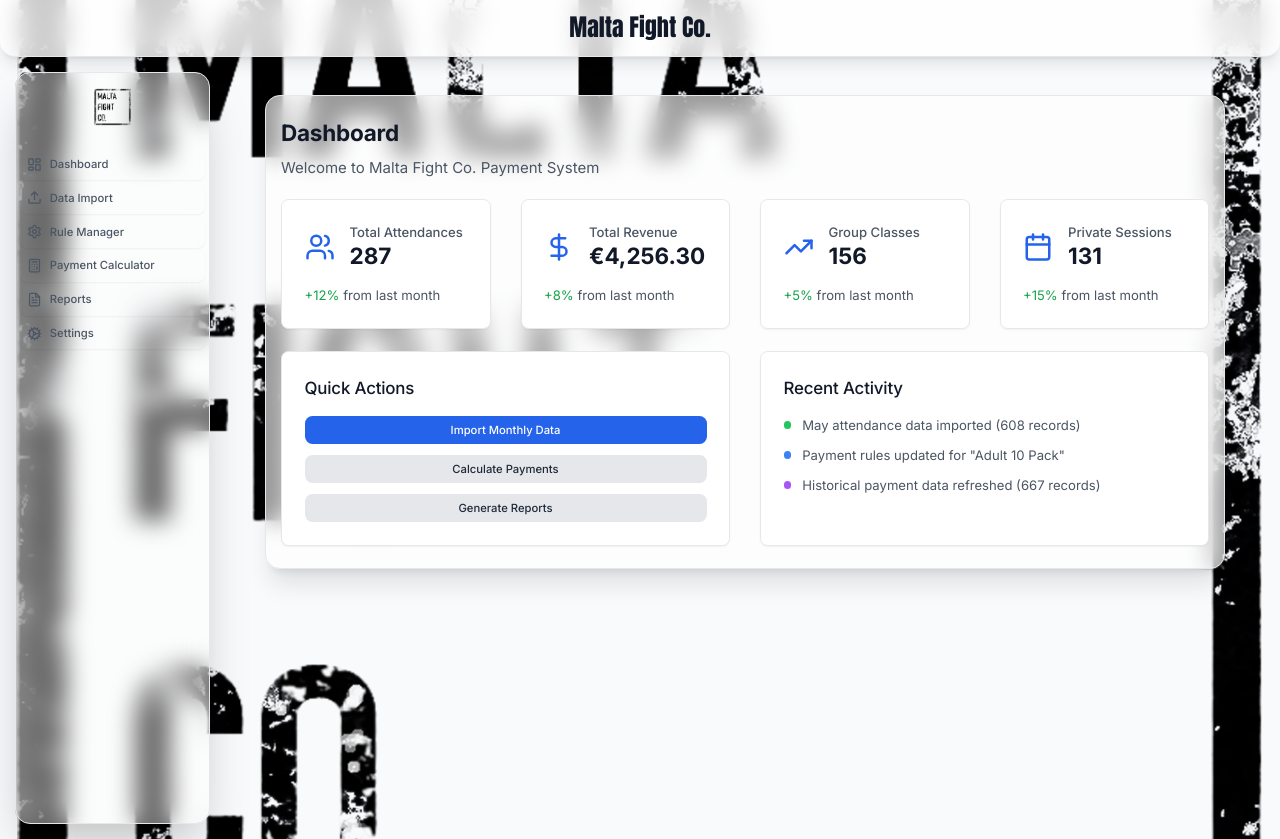
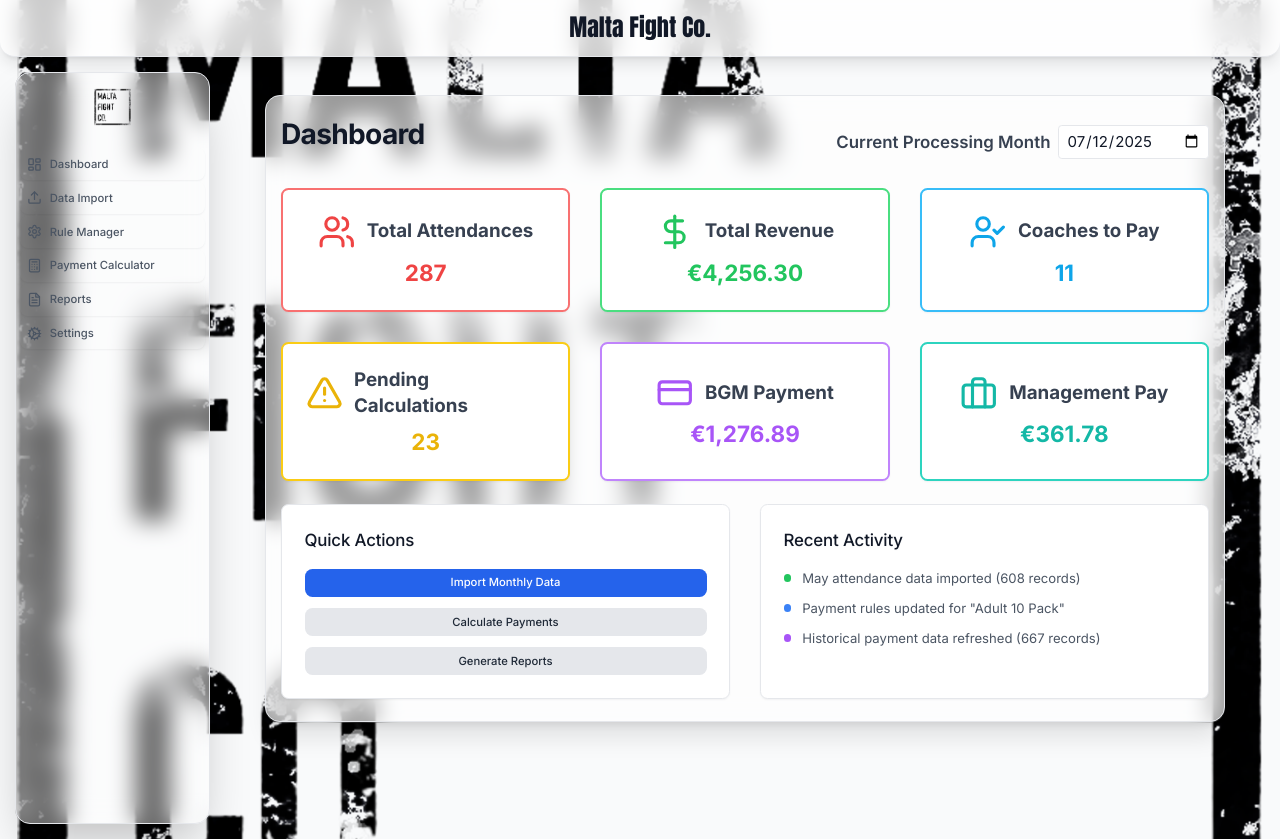
Before and after one commit to Appsbydare/mfc-payment-system, a React (Vite) app: page / in a window 1280 px wide. Built offline with nearby package versions, Linux system fonts and the light colour scheme.

Commit message:
Update: font size, dashboard spacing, and header enhancements

```diff
--- a/src/components/layout/Header.tsx
+++ b/src/components/layout/Header.tsx
@@ -1,13 +1,6 @@
 import React from 'react'
-import { useSelector, useDispatch } from 'react-redux'
-import { Moon, Sun, Bell, User } from 'lucide-react'
-import { toggleDarkMode } from '@store/uiSlice'
-import { RootState } from '@store/index'
 
 const Header: React.FC = () => {
-  const dispatch = useDispatch()
-  const isDarkMode = useSelector((state: RootState) => state.ui.isDarkMode)
-
   return (
     <header className="w-full bg-white/80 dark:bg-gray-900/80 shadow-lg rounded-b-2xl border-b border-gray-200 dark:border-gray-700 backdrop-blur-md">
       <div className="flex items-center justify-center px-6 py-3 min-h-[56px] gap-1.5">
--- a/src/pages/Dashboard.tsx
+++ b/src/pages/Dashboard.tsx
@@ -1,80 +1,99 @@
-import React from 'react'
-import { Users, DollarSign, TrendingUp, Calendar } from 'lucide-react'
+import React, { useState } from 'react'
+import { Users, DollarSign, TrendingUp, Calendar, UserCheck, AlertTriangle, CreditCard, Briefcase } from 'lucide-react'
 
 const Dashboard: React.FC = () => {
+  // Processing month state
+  const [processingMonth, setProcessingMonth] = useState<string>(() => {
+    const now = new Date()
+    return now.toISOString().slice(0, 10)
+  })
+
+  // Stat cards data
   const stats = [
     {
       name: 'Total Attendances',
       value: '287',
-      change: '+12%',
-      changeType: 'positive',
+      color: 'text-red-500',
+      border: 'border-red-400',
       icon: Users,
+      labelClass: 'text-2xl font-extrabold',
     },
     {
       name: 'Total Revenue',
       value: '€4,256.30',
-      change: '+8%',
-      changeType: 'positive',
+      color: 'text-green-500',
+      border: 'border-green-400',
       icon: DollarSign,
+      labelClass: 'text-2xl font-extrabold',
     },
     {
-      name: 'Group Classes',
-      value: '156',
-      change: '+5%',
-      changeType: 'positive',
-      icon: TrendingUp,
+      name: 'Coaches to Pay',
+      value: '11',
+      color: 'text-sky-500',
+      border: 'border-sky-400',
+      icon: UserCheck,
+      labelClass: 'text-2xl font-extrabold',
     },
     {
-      name: 'Private Sessions',
-      value: '131',
-      change: '+15%',
-      changeType: 'positive',
-      icon: Calendar,
+      name: 'Pending Calculations',
+      value: '23',
+      color: 'text-yellow-500',
+      border: 'border-yellow-400',
+      icon: AlertTriangle,
+      labelClass: 'text-2xl font-extrabold',
+    },
+    {
+      name: 'BGM Payment',
+      value: '€1,276.89',
+      color: 'text-purple-500',
+      border: 'border-purple-400',
+      icon: CreditCard,
+      labelClass: 'text-2xl font-extrabold',
+    },
+    {
+      name: 'Management Pay',
+      value: '€361.78',
+      color: 'text-teal-500',
+      border: 'border-teal-400',
+      icon: Briefcase,
+      labelClass: 'text-2xl font-extrabold',
     },
   ]
 
   return (
     <div className="space-y-6">
-      <div>
-        <h1 className="text-2xl font-bold text-gray-900 dark:text-white">
-          Dashboard
-        </h1>
-        <p className="text-gray-600 dark:text-gray-400">
-          Welcome to Malta Fight Co. Payment System
-        </p>
+      {/* Processing Month Selector */}
+      <div className="flex items-center justify-between">
+        <h1 className="text-3xl font-extrabold text-gray-900 dark:text-white tracking-tight">Dashboard</h1>
+        <div className="flex items-center gap-2">
+          <span className="font-semibold text-lg text-gray-700 dark:text-gray-200">Current Processing Month</span>
+          <input
+            type="date"
+            className="border rounded px-2 py-1 text-base"
+            value={processingMonth}
+            onChange={e => setProcessingMonth(e.target.value)}
+            style={{ minWidth: 140 }}
+          />
+        </div>
       </div>
 
-      <div className="grid grid-cols-1 md:grid-cols-2 lg:grid-cols-4 gap-8">
+      {/* Stat Cards */}
+      <div className="grid grid-cols-1 md:grid-cols-2 lg:grid-cols-3 xl:grid-cols-3 gap-8">
         {stats.map((stat) => (
           <div
             key={stat.name}
-            className="bg-white dark:bg-gray-800 rounded-lg shadow-sm border border-gray-200 dark:border-gray-700 p-6"
+            className={`bg-white dark:bg-gray-800 rounded-lg shadow-sm border-2 p-6 flex flex-col items-center justify-center ${stat.border}`}
           >
-            <div className="flex items-center">
-              <div className="flex-shrink-0">
-                <stat.icon className="h-8 w-8 text-primary-600 dark:text-primary-400" />
-              </div>
-              <div className="ml-4 flex-1">
-                <p className="text-sm font-medium text-gray-600 dark:text-gray-400">
-                  {stat.name}
-                </p>
-                <p className="text-2xl font-bold text-gray-900 dark:text-white">
-                  {stat.value}
-                </p>
-              </div>
+            <div className="flex items-center mb-2">
+              <stat.icon className={`h-10 w-10 mr-3 ${stat.color}`} />
+              <span className="text-xl font-bold text-gray-700 dark:text-gray-200">{stat.name}</span>
             </div>
-            <div className="mt-4">
-              <span className="text-sm text-green-600 dark:text-green-400">
-                {stat.change}
-              </span>
-              <span className="text-sm text-gray-600 dark:text-gray-400 ml-1">
-                from last month
-              </span>
-            </div>
+            <div className={`${stat.labelClass} ${stat.color}`}>{stat.value}</div>
           </div>
         ))}
       </div>
 
+      {/* Quick Actions & Recent Activity */}
       <div className="grid grid-cols-1 lg:grid-cols-2 gap-8">
         <div className="bg-white dark:bg-gray-800 rounded-lg shadow-sm border border-gray-200 dark:border-gray-700 p-6">
           <h3 className="text-lg font-medium text-gray-900 dark:text-white mb-4">
```
